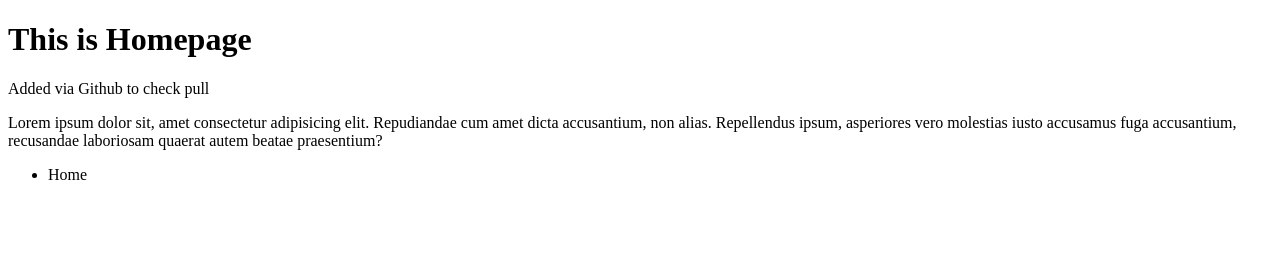
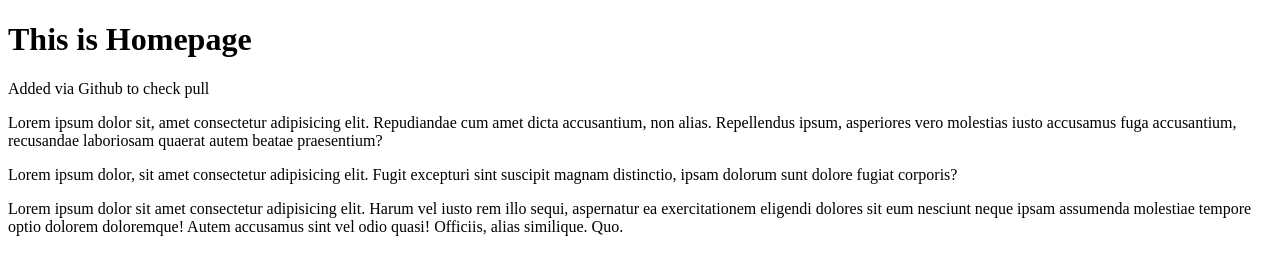
Before and after one commit to Saaifbanday/Git-and-Github, a plain HTML site: page index.html in a window 1280 px wide. Drawn offline with Linux system fonts and the light colour scheme.

Commit message:
i was not supposed to edit main file but i still did

```diff
--- a/index.html
+++ b/index.html
@@ -10,8 +10,9 @@
     <p>Added via Github to check pull </p>
     <p>Lorem ipsum dolor sit, amet consectetur adipisicing elit. Repudiandae cum amet dicta accusantium, non alias. Repellendus ipsum, asperiores vero molestias iusto accusamus fuga accusantium, recusandae laboriosam quaerat autem beatae praesentium?</p>
 
-    <ul>
-        <li>Home</li>
-    </ul>
+   <div>
+    <p>Lorem ipsum dolor, sit amet consectetur adipisicing elit. Fugit excepturi sint suscipit magnam distinctio, ipsam dolorum sunt dolore fugiat corporis?</p>
+    <p>Lorem ipsum dolor sit amet consectetur adipisicing elit. Harum vel iusto rem illo sequi, aspernatur ea exercitationem eligendi dolores sit eum nesciunt neque ipsam assumenda molestiae tempore optio dolorem doloremque! Autem accusamus sint vel odio quasi! Officiis, alias similique. Quo.</p>
+   </div>
 </body>
 </html>
```
